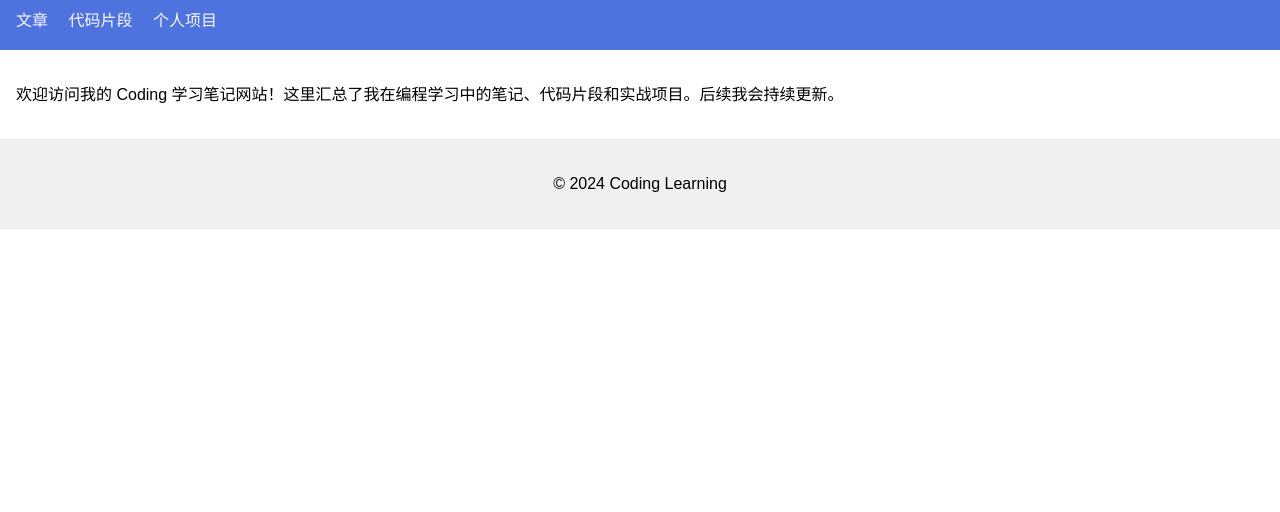
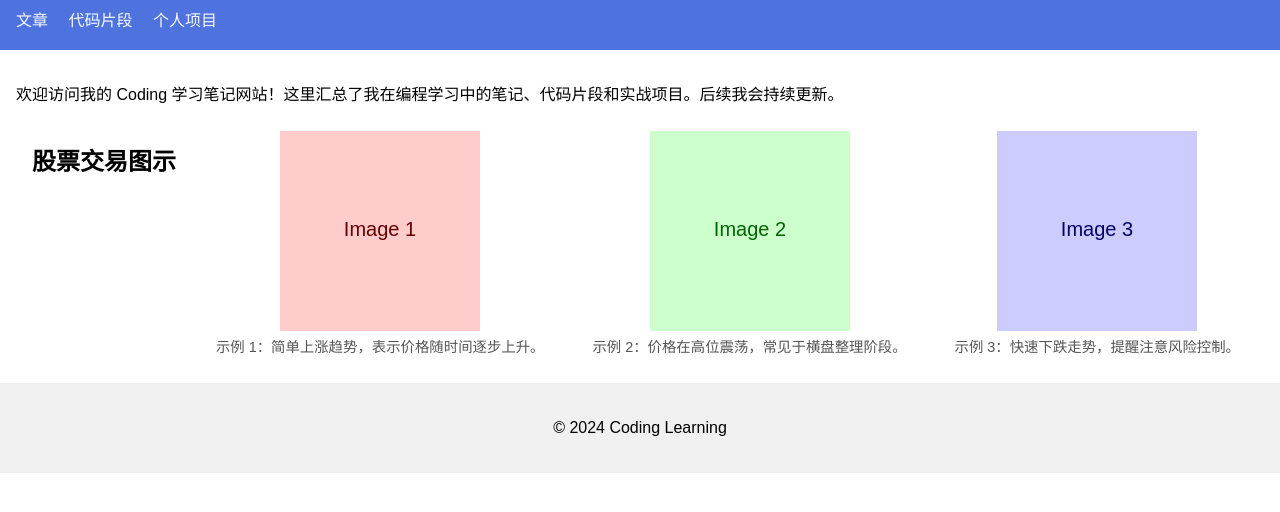
Before and after one commit to JackWangWP/WP-Codex-Test, a plain HTML site: page index.html in a window 1280 px wide. Shown: the part 102-614 px from the top of the page. Drawn offline with Linux system fonts and the light colour scheme.

Commit message:
Add captions for stock images and style gallery

```diff
--- a/assets/style.css
+++ b/assets/style.css
@@ -30,3 +30,27 @@ footer {
   padding: 1rem;
   background-color: #f0f0f0;
 }
+
+.gallery {
+  display: flex;
+  flex-wrap: wrap;
+  justify-content: space-around;
+}
+
+.gallery figure {
+  margin: 0.5rem;
+  text-align: center;
+}
+
+.gallery img {
+  max-width: 200px;
+  height: auto;
+  display: block;
+  margin: 0 auto;
+}
+
+.gallery figcaption {
+  font-size: 0.9rem;
+  color: #555;
+  margin-top: 0.3rem;
+}
--- a/index.html
+++ b/index.html
@@ -18,6 +18,21 @@
     <section class="intro">
       <p>欢迎访问我的 Coding 学习笔记网站！这里汇总了我在编程学习中的笔记、代码片段和实战项目。后续我会持续更新。</p>
     </section>
+    <section class="gallery">
+      <h2>股票交易图示</h2>
+      <figure>
+        <img src="assets/images/image1.svg" alt="股票走势示例 1" />
+        <figcaption>示例 1：简单上涨趋势，表示价格随时间逐步上升。</figcaption>
+      </figure>
+      <figure>
+        <img src="assets/images/image2.svg" alt="股票走势示例 2" />
+        <figcaption>示例 2：价格在高位震荡，常见于横盘整理阶段。</figcaption>
+      </figure>
+      <figure>
+        <img src="assets/images/image3.svg" alt="股票走势示例 3" />
+        <figcaption>示例 3：快速下跌走势，提醒注意风险控制。</figcaption>
+      </figure>
+    </section>
   </main>
   <footer>
     <p>&copy; 2024 Coding Learning</p>
```
Also changed, not shown: assets/images/image1.svg (added), assets/images/image2.svg (added), assets/images/image3.svg (added), 1 other file.
